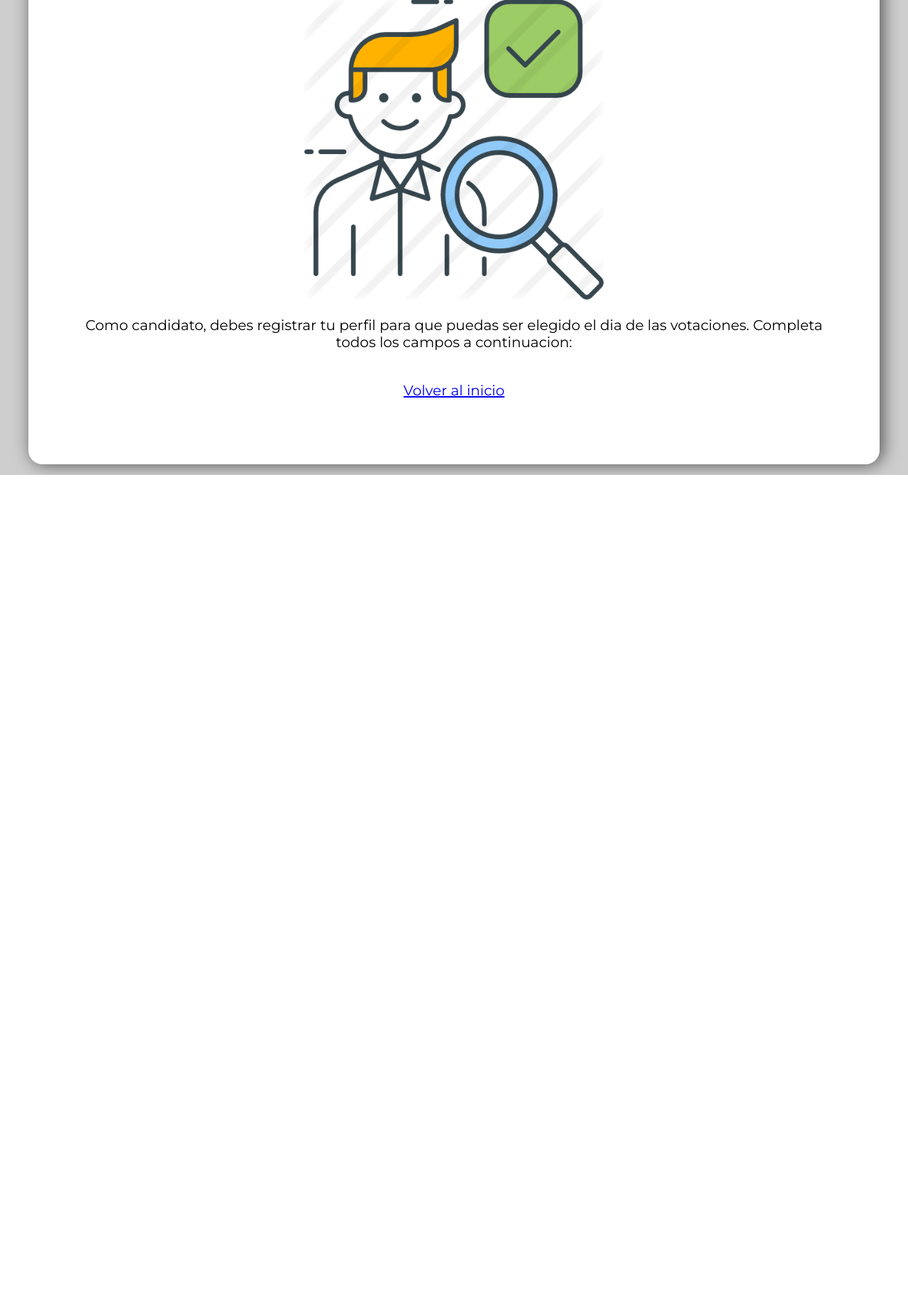
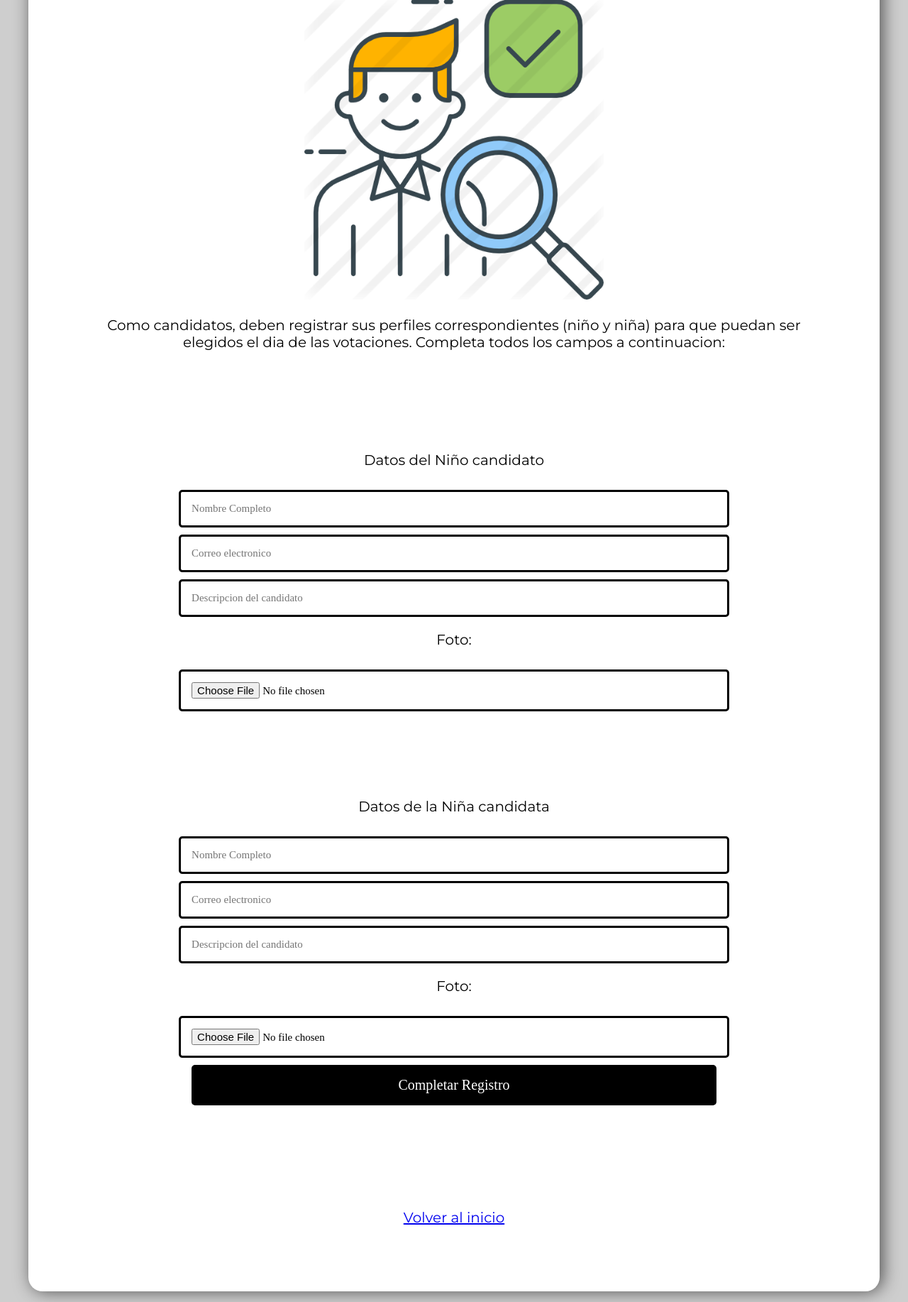
Before and after one commit to iRetray/VotaToon, a PHP site: page /registrarCandidato/registrar.php in a window 1280 px wide. Shown: the part 204-2038 px from the top of the page at 71% size. Before the commit the page ends 873 px from the top, so only its background shows below. Run offline with PHP 8.4, Linux system fonts and the light colour scheme; some web fonts are replaced.

Commit message:
Update registrar.php

```diff
--- a/registrarCandidato/registrar.php
+++ b/registrarCandidato/registrar.php
@@ -12,9 +12,35 @@
 			<td id="error">
 				<p id="titulos">Formulario de Inscripcion</p>
 				<img src="../imagenes/perfil.png" id="header">
-				<p id="textos">Como candidato, debes registrar tu perfil para que puedas ser elegido el dia de las votaciones. Completa todos los campos a continuacion:</p>
-
-				<p id="textos"><br><a href="../index.html">Volver al inicio</a></p>
+				<p id="textos">Como candidatos, deben registrar sus perfiles correspondientes (niño y niña) para que puedan ser elegidos el dia de las votaciones. Completa todos los campos a continuacion:</p>
+			</td>
+		</tr>
+		<form method="post" action="">
+		<tr id="general" align="center">
+			<td id="error">
+				<p id="textos">Datos del Niño candidato</p>
+				<input type="text" name="nombre1" id="texto" placeholder="Nombre Completo">
+				<input type="email" name="correo1" id="texto" placeholder="Correo electronico">
+				<input type="text" name="descripcion1" id="texto" placeholder="Descripcion del candidato">
+				<p id="textos">Foto:</p>
+				<input type="file" accept="image/*" name="foto1" id="texto" placeholder="Foto del candidato">
+			</td>
+		</tr>
+		<tr id="general" align="center">
+			<td id="error">
+				<p id="textos">Datos de la Niña candidata</p>
+				<input type="text" name="nombre2" id="texto" placeholder="Nombre Completo">
+				<input type="email" name="correo2" id="texto" placeholder="Correo electronico">
+				<input type="text" name="descripcion2" id="texto" placeholder="Descripcion del candidato">
+				<p id="textos">Foto:</p>
+				<input type="file" accept="image/*" name="foto2" id="texto" placeholder="Foto del candidato">
+				<input type="submit" name="" id="submit" value="Completar Registro">
+			</td>
+		</tr>
+		</form>
+		<tr>
+			<td id="error">
+				<p id="textos" align="center"><br><a href="../index.html">Volver al inicio</a></p>
 			</td>
 		</tr>
 	</table>
```
